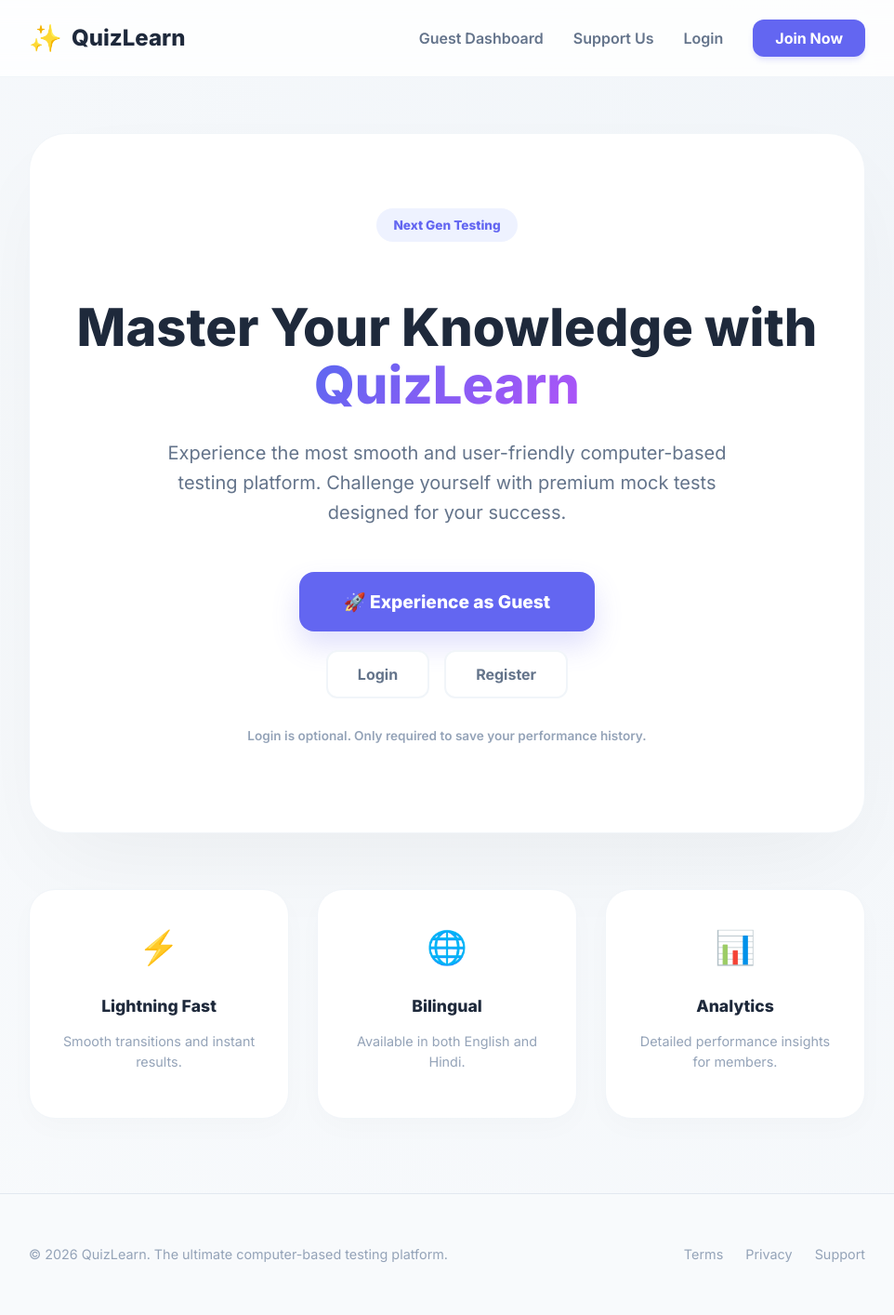
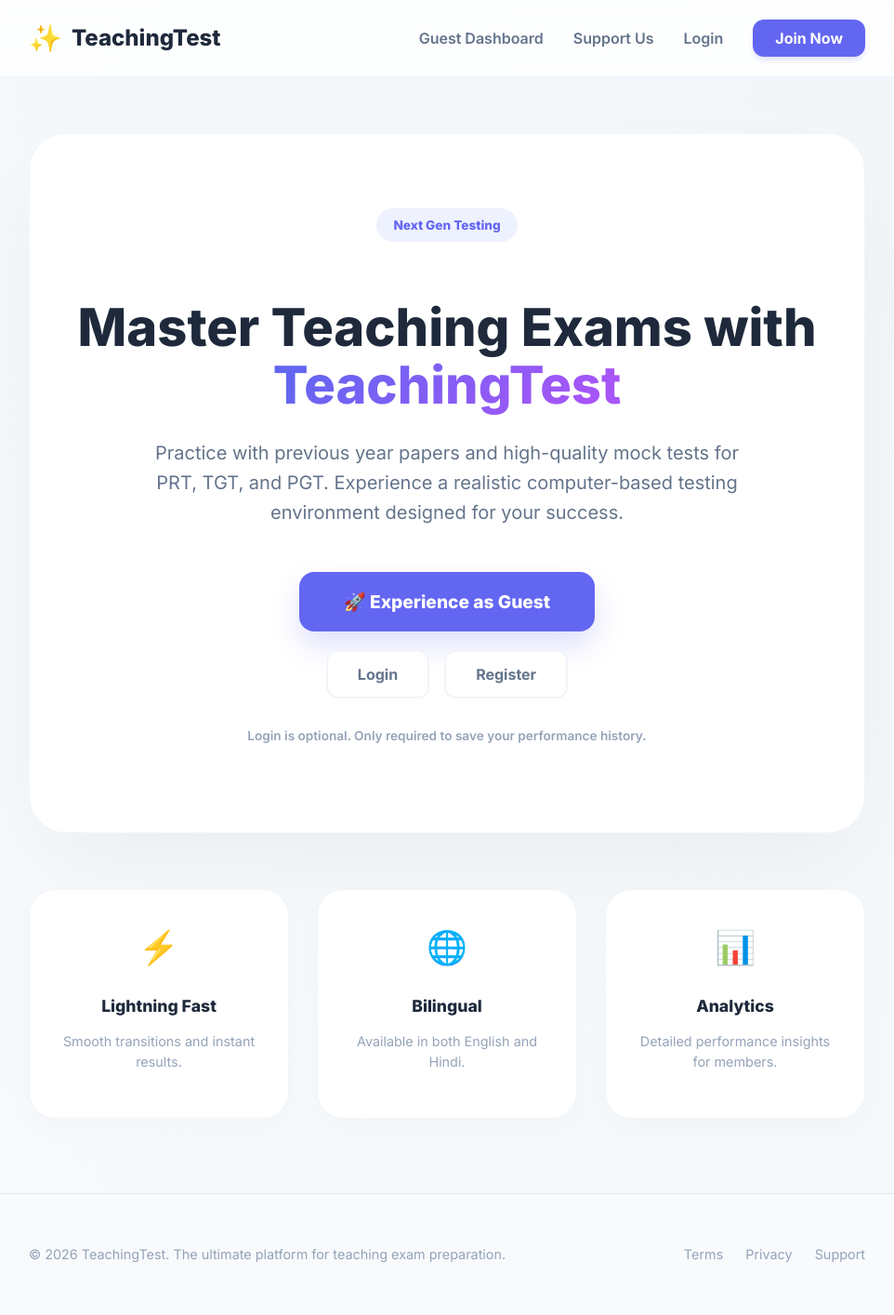
Before and after one commit to mohjito/flask-objective-test, a Flask app: page / in a window 1280 px wide. Shown: the whole page at 93% size, without its empty margins (159-1121 px from the left). Run offline with Flask 3, Linux system fonts and the light colour scheme; some libraries are stand-ins or nearby versions.

Commit message:
made some changes of text

```diff
--- a/templates/base.html
+++ b/templates/base.html
@@ -4,7 +4,7 @@
 <head>
     <meta charset="UTF-8">
     <meta name="viewport" content="width=device-width, initial-scale=1.0">
-    <title>{% block title %}QuizLearn - Premium Mock Tests{% endblock %}</title>
+    <title>{% block title %}TeachingTest - Premium Mock Tests{% endblock %}</title>
     <link rel="stylesheet" href="{{ url_for('static', filename='styles.css') }}">
     <link href="https://fonts.googleapis.com/css2?family=Inter:wght@400;500;600;700;800&display=swap" rel="stylesheet">
 </head>
@@ -13,7 +13,7 @@
     <nav class="navbar-premium">
         <div class="container nav-flex">
             <a href="{{ url_for('test_routes.dashboard') }}" class="brand-logo">
-                <span class="logo-icon">✨</span> QuizLearn
+                <span class="logo-icon">✨</span> TeachingTest
             </a>
 
             <!-- Mobile Menu Toggle -->
@@ -55,7 +55,7 @@
 
     <footer class="footer-premium">
         <div class="container footer-content">
-            <p>&copy; 2026 QuizLearn. The ultimate computer-based testing platform.</p>
+            <p>&copy; 2026 TeachingTest. The ultimate platform for teaching exam preparation.</p>
             <div class="footer-links">
                 <a href="#">Terms</a>
                 <a href="#">Privacy</a>
@@ -65,6 +65,12 @@
     </footer>
 
     <style>
+        html,
+        body {
+            overflow-x: hidden;
+            width: 100%;
+        }
+
         .navbar-premium {
             background: rgba(255, 255, 255, 0.82);
             backdrop-filter: blur(12px);
@@ -235,19 +241,20 @@
             .nav-links-premium {
                 position: fixed;
                 top: 0;
-                right: -100%;
+                right: 0;
+                transform: translateX(100%);
                 height: 100vh;
                 width: 280px;
                 background: white;
                 flex-direction: column;
                 padding: 100px 30px;
                 box-shadow: -10px 0 30px rgba(0, 0, 0, 0.1);
-                transition: right 0.4s cubic-bezier(0.4, 0, 0.2, 1);
+                transition: transform 0.4s cubic-bezier(0.4, 0, 0.2, 1);
                 z-index: 1000;
             }
 
             .nav-links-premium.active {
-                right: 0;
+                transform: translateX(0);
             }
 
             .nav-links-premium li {
--- a/templates/index.html
+++ b/templates/index.html
@@ -1,6 +1,6 @@
 {% extends "base.html" %}
 
-{% block title %}Welcome - QuizLearn{% endblock %}
+{% block title %}Welcome - TeachingTest{% endblock %}
 
 {% block content %}
 <style>
@@ -170,10 +170,10 @@
 <div class="hero-premium-wrapper">
     <div class="hero-glass-card anim-fade-up">
         <div class="hero-badge">Next Gen Testing</div>
-        <h1 class="hero-title">Master Your Knowledge with <span class="text-gradient">QuizLearn</span></h1>
+        <h1 class="hero-title">Master Teaching Exams with <span class="text-gradient">TeachingTest</span></h1>
         <p class="hero-subtitle">
-            Experience the most smooth and user-friendly computer-based testing platform.
-            Challenge yourself with premium mock tests designed for your success.
+            Practice with previous year papers and high-quality mock tests for PRT, TGT, and PGT.
+            Experience a realistic computer-based testing environment designed for your success.
         </p>
 
         <div class="hero-actions">
--- a/templates/profile.html
+++ b/templates/profile.html
@@ -1,6 +1,6 @@
 {% extends "base.html" %}
 
-{% block title %}My Analytics - QuizLearn{% endblock %}
+{% block title %}My Analytics - TeachingTest{% endblock %}
 
 {% block content %}
 <style>
@@ -263,7 +263,7 @@
                                     <div class="progress-pill-wrapper">
                                         <div class="pill-track">
                                             <div class="pill-fill {% if percentage >= 70 %}bg-success{% elif percentage >= 40 %}bg-warning{% else %}bg-error{% endif %}"
-                                                style="width: {{ percentage | string }}%;"></div>
+                                                style="width: {{ percentage }}%;"></div>
                                         </div>
                                         <span class="pill-label">{{ result.score }}/{{ result.total_questions }} ({{
                                             "%.0f"|format(percentage) }}%)</span>
```
Also changed, not shown: templates/dashboard.html (+8 -2 lines).
